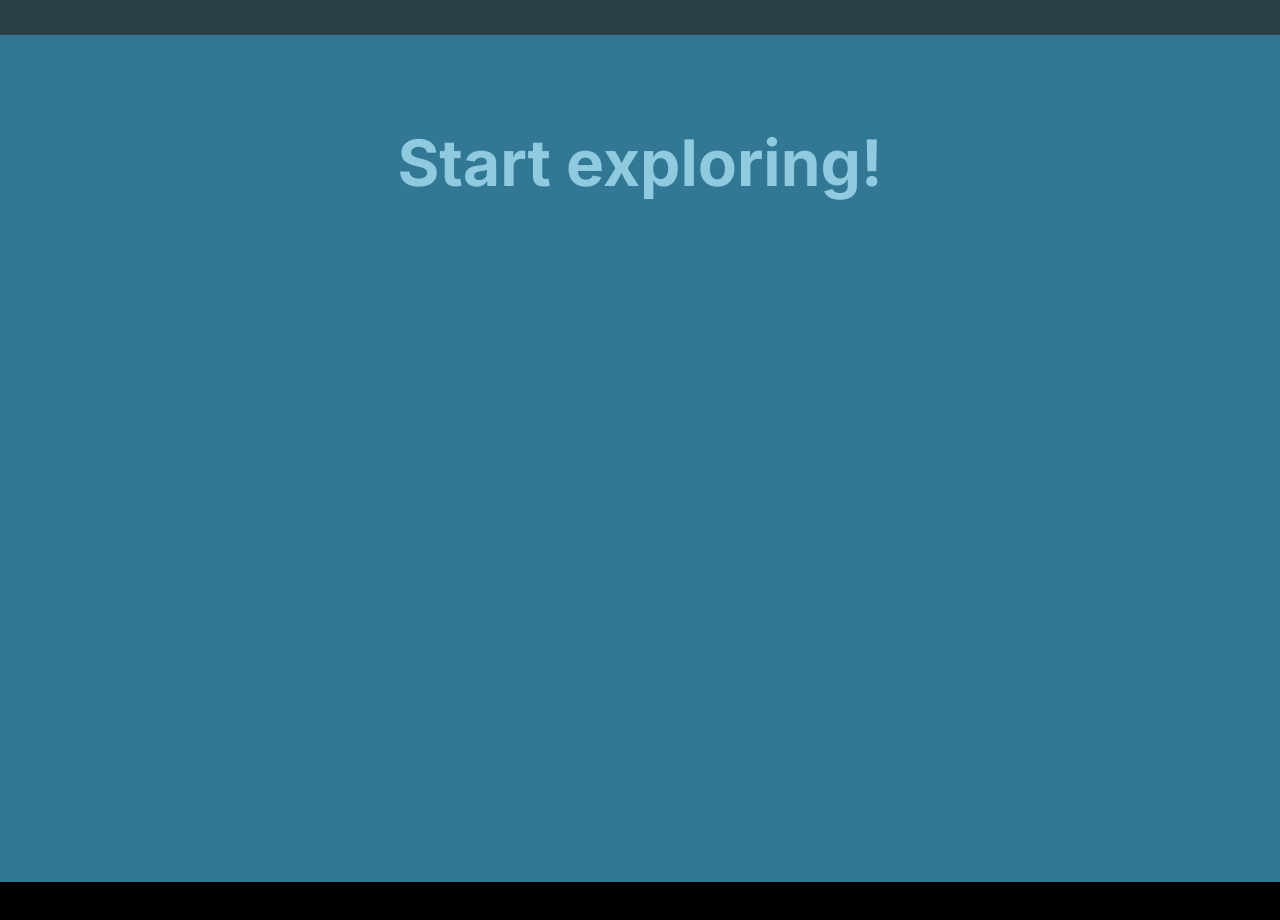
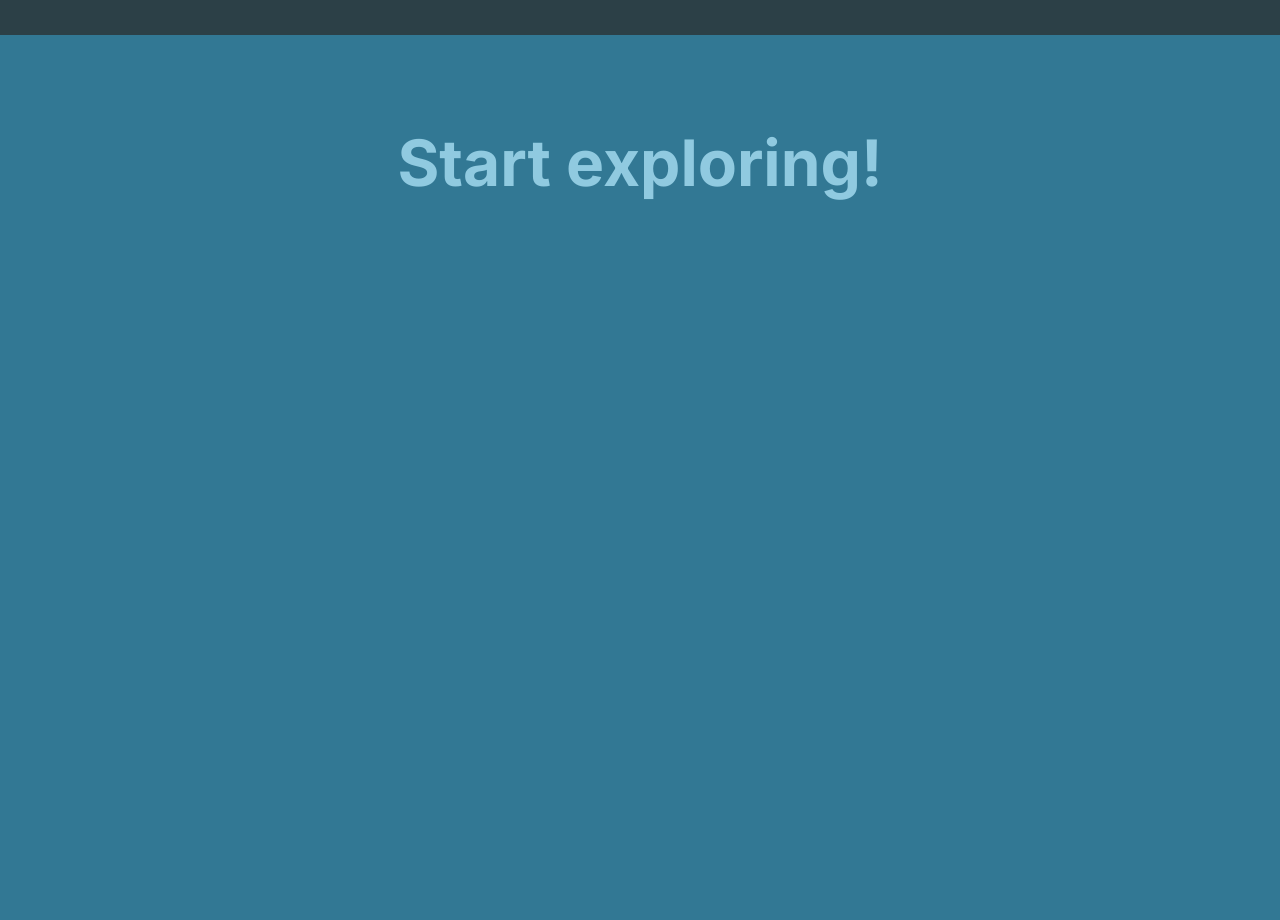
Before and after one commit to bashirdol03/Movie-Watchlist, a website built with Vite: page index.html in a window 1280 px wide. Shown: the part 380-1300 px from the top of the page. Before the commit the page ends 1262 px from the top, so only its background shows below. Built offline with nearby package versions, Linux system fonts and the light colour scheme.

Commit message:
Update index.css

```diff
--- a/index.css
+++ b/index.css
@@ -86,7 +86,7 @@ main{
 .message {
     color: #90CAE0;
     font-size: 4rem;
-    padding-bottom: 50%;
+    padding-bottom: 100vh;
 }
 
 .movie-container {
```
